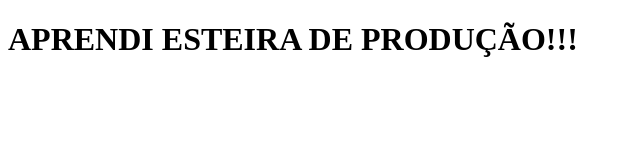
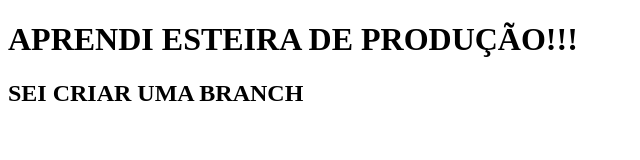
Before and after one commit to juliaasanttos/CI_CD, a plain HTML site: page site.html in a window 1280 px wide. Shown: the whole page, without its empty margins (0-640 px from the left). Drawn offline with Linux system fonts and the light colour scheme.

Commit message:
new branch

```diff
--- a/site.html
+++ b/site.html
@@ -8,5 +8,6 @@
 </head>
 <body>
     <h1> APRENDI ESTEIRA DE PRODUÇÃO!!! </h1>
+    <h2>SEI CRIAR UMA BRANCH</h2>
 </body>
 </html>
```
